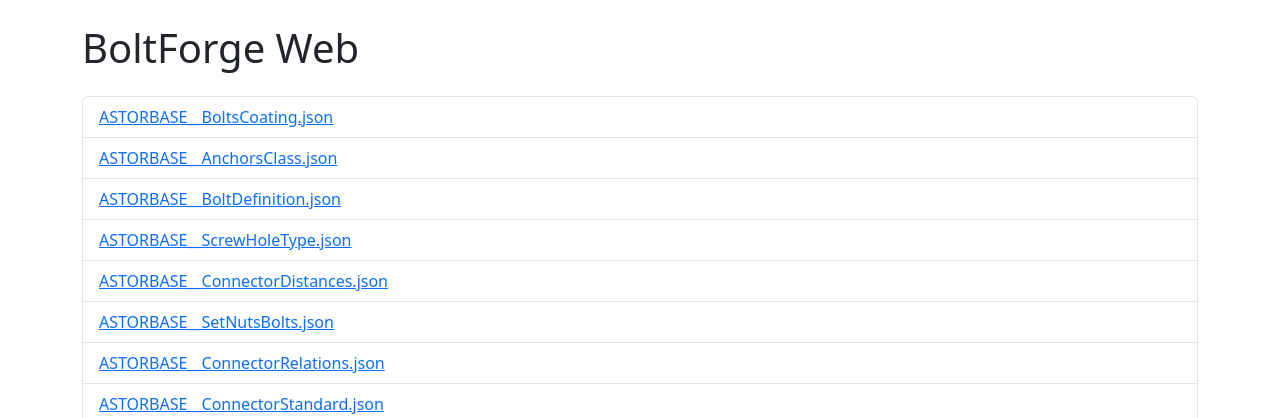
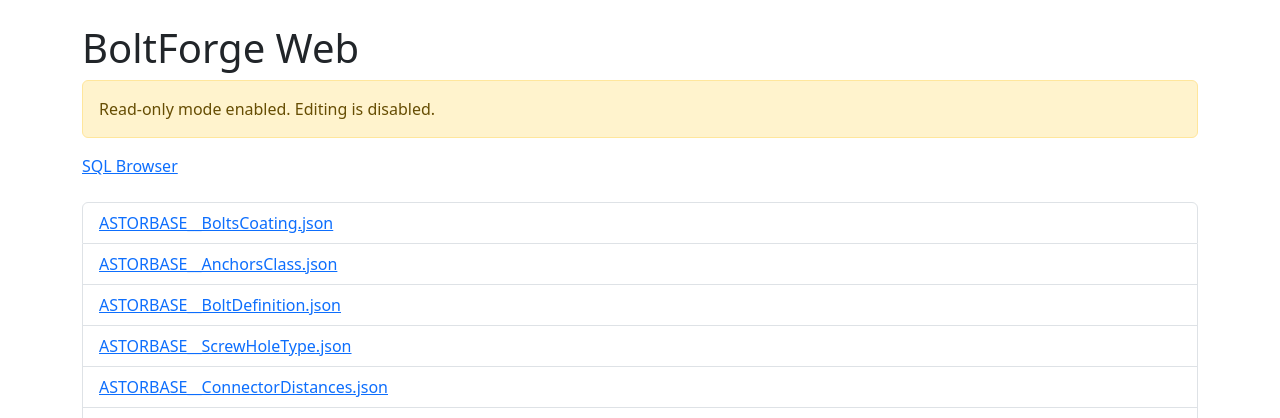
Before and after one commit to meistro57/AdvSteel-FastenSuite, a Flask app: page / in a window 1280 px wide. Shown: the top 418 px of the page. Run offline with Flask 3, Linux system fonts and the light colour scheme.

Commit message:
Add read-only mode and SQL browser

```diff
--- a/app.py
+++ b/app.py
@@ -1,22 +1,38 @@
 # app.py
 from flask import Flask, render_template, request, redirect, url_for, jsonify
 import os
+import pyodbc
 from utils.json_handler import load_json, save_json
 from utils.search_utils import filter_data, query_data
+from config import DB_CONFIG, DEFAULT_DATABASE, READ_ONLY
 
 app = Flask(__name__)
 DATA_DIR = os.path.join(os.path.dirname(__file__), 'data')
 
+
+def connect_sql_server(database: str = DEFAULT_DATABASE):
+    """Return a connection object to the configured SQL Server."""
+    conn_str = (
+        f"DRIVER={{{DB_CONFIG['driver']}}};"
+        f"SERVER={DB_CONFIG['server']};"
+        f"Trusted_Connection={DB_CONFIG['trusted_connection']};"
+    )
+    conn = pyodbc.connect(conn_str, autocommit=True)
+    cursor = conn.cursor()
+    if database:
+        cursor.execute(f"USE [{database}]")
+    return conn, cursor
+
 @app.route('/')
 def index():
     files = [f for f in os.listdir(DATA_DIR) if f.endswith('.json')]
-    return render_template('index.html', files=files)
+    return render_template('index.html', files=files, read_only=READ_ONLY)
 
 @app.route('/view/<filename>')
 def view_table(filename):
     path = os.path.join(DATA_DIR, filename)
     table_data = load_json(path)
-    return render_template('edit_table.html', filename=filename, table=table_data["data"])
+    return render_template('edit_table.html', filename=filename, table=table_data["data"], read_only=READ_ONLY)
 
 
 @app.route('/search/<filename>')
@@ -36,12 +52,50 @@ def search_table(filename):
 
     return jsonify(table_data)
 
-@app.route('/save/<filename>', methods=['POST'])
-def save_table(filename):
-    updated_data = request.form.get('json_data')
-    path = os.path.join(DATA_DIR, filename)
-    save_json(path, updated_data)
-    return redirect(url_for('view_table', filename=filename))
+if not READ_ONLY:
+    @app.route('/save/<filename>', methods=['POST'])
+    def save_table(filename):
+        updated_data = request.form.get('json_data')
+        path = os.path.join(DATA_DIR, filename)
+        save_json(path, updated_data)
+        return redirect(url_for('view_table', filename=filename))
+
+
+@app.route('/sql')
+def list_sql_tables():
+    """List available tables in the default database."""
+    tables = []
+    error = None
+    try:
+        conn, cur = connect_sql_server()
+        cur.execute("SELECT TABLE_NAME FROM INFORMATION_SCHEMA.TABLES WHERE TABLE_TYPE='BASE TABLE'")
+        tables = [row[0] for row in cur.fetchall()]
+        conn.close()
+    except Exception as e:
+        error = str(e)
+    return render_template('sql_tables.html', tables=tables, error=error)
+
+
+@app.route('/sql/<table_name>', methods=['GET', 'POST'])
+def query_sql_table(table_name):
+    """Simple interface to run a SELECT query against a table."""
+    results = None
+    error = None
+    query = request.form.get('query') if request.method == 'POST' else f"SELECT TOP 100 * FROM [{table_name}]"
+    if request.method == 'POST':
+        try:
+            conn, cur = connect_sql_server()
+            cur.execute(query)
+            if cur.description:
+                columns = [c[0] for c in cur.description]
+                rows = [dict(zip(columns, r)) for r in cur.fetchall()]
+                results = rows
+            else:
+                results = []
+            conn.close()
+        except Exception as e:
+            error = str(e)
+    return render_template('sql_query.html', table_name=table_name, query=query, results=results, error=error)
 
 if __name__ == '__main__':
     app.run(debug=True)
--- a/templates/edit_table.html
+++ b/templates/edit_table.html
@@ -19,8 +19,10 @@
 <body class="p-4">
   <div class="container">
     <h1>{{ filename }}</h1>
-    <textarea id="json_data" class="form-control" rows="25">{{ table | tojson(indent=2) }}</textarea>
+    <textarea id="json_data" class="form-control" rows="25" {% if read_only %}readonly{% endif %}>{{ table | tojson(indent=2) }}</textarea>
+    {% if not read_only %}
     <button class="btn btn-success mt-3" onclick="saveTable()">💾 Save Changes</button>
+    {% endif %}
     <a class="btn btn-secondary mt-3" href="/">← Back</a>
   </div>
 </body>
--- a/templates/index.html
+++ b/templates/index.html
@@ -9,6 +9,12 @@
 <body class="p-4">
   <div class="container">
     <h1>BoltForge Web</h1>
+    {% if read_only %}
+      <div class="alert alert-warning" role="alert">
+        Read-only mode enabled. Editing is disabled.
+      </div>
+    {% endif %}
+    <p><a href="{{ url_for('list_sql_tables') }}">SQL Browser</a></p>
     <ul class="list-group mt-4">
       {% for file in files %}
         <li class="list-group-item">
```
Also changed, not shown: config.py (+7 -0 lines), templates/sql_query.html (added, +27 -0 lines), templates/sql_tables.html (added, +23 -0 lines), README.md.
